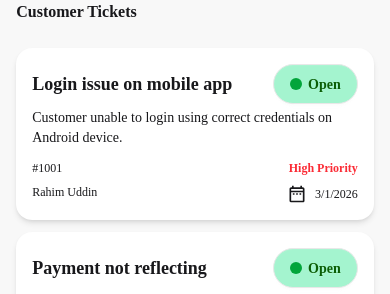
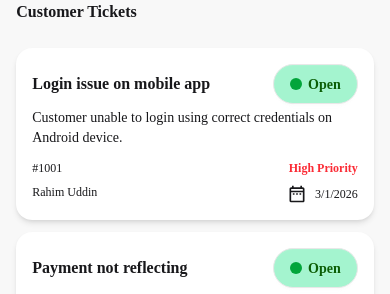
Before and after one commit to apupaul1/Customer-Support-Zone, a React (Vite) app: page / in a window 390 px wide. Shown: the part 544-838 px from the top of the page. Built offline with nearby package versions, Linux system fonts and the light colour scheme; a web font is replaced by a local one.

Commit message:
Fixed issues of responsiveness

```diff
--- a/src/components/TicketCard/TicketCard.jsx
+++ b/src/components/TicketCard/TicketCard.jsx
@@ -31,7 +31,7 @@
             className={`bg-base-100 p-4 rounded-2xl shadow-md ${isClicked ? 'cursor-not-allowed' : 'cursor-pointer'}`}
         >
             <div className='flex justify-between mb-1 items-center'>
-                <h1 className='text-lg font-bold'>{title}</h1>
+                <h1 className='lg:text-lg font-bold'>{title}</h1>
                 <button className={"btn rounded-full bg-emerald-200 text-[#0B5E06]"}>
                     <span className='w-3 h-3 rounded-full bg-[#02A53B]'></span>
                     {status}
```
